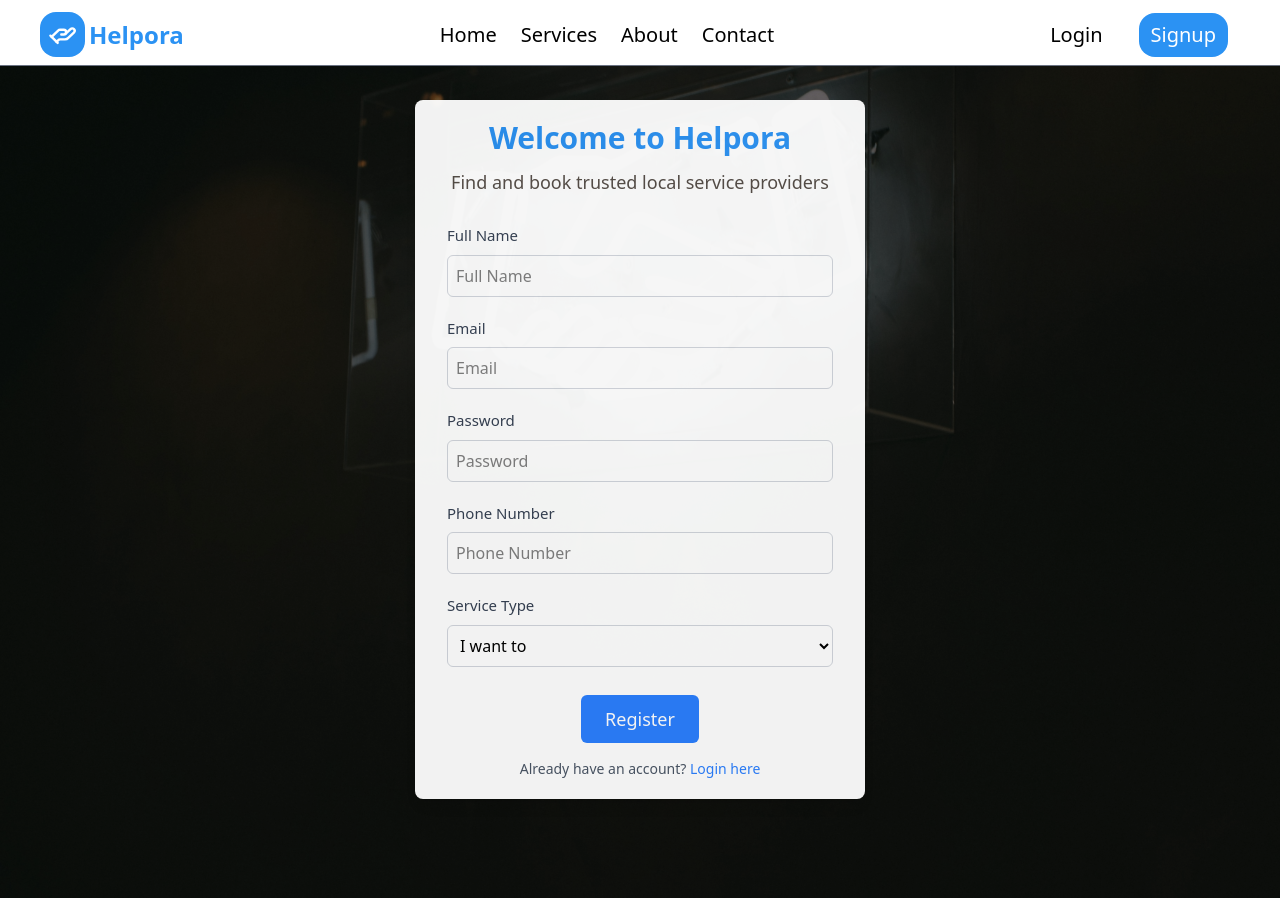
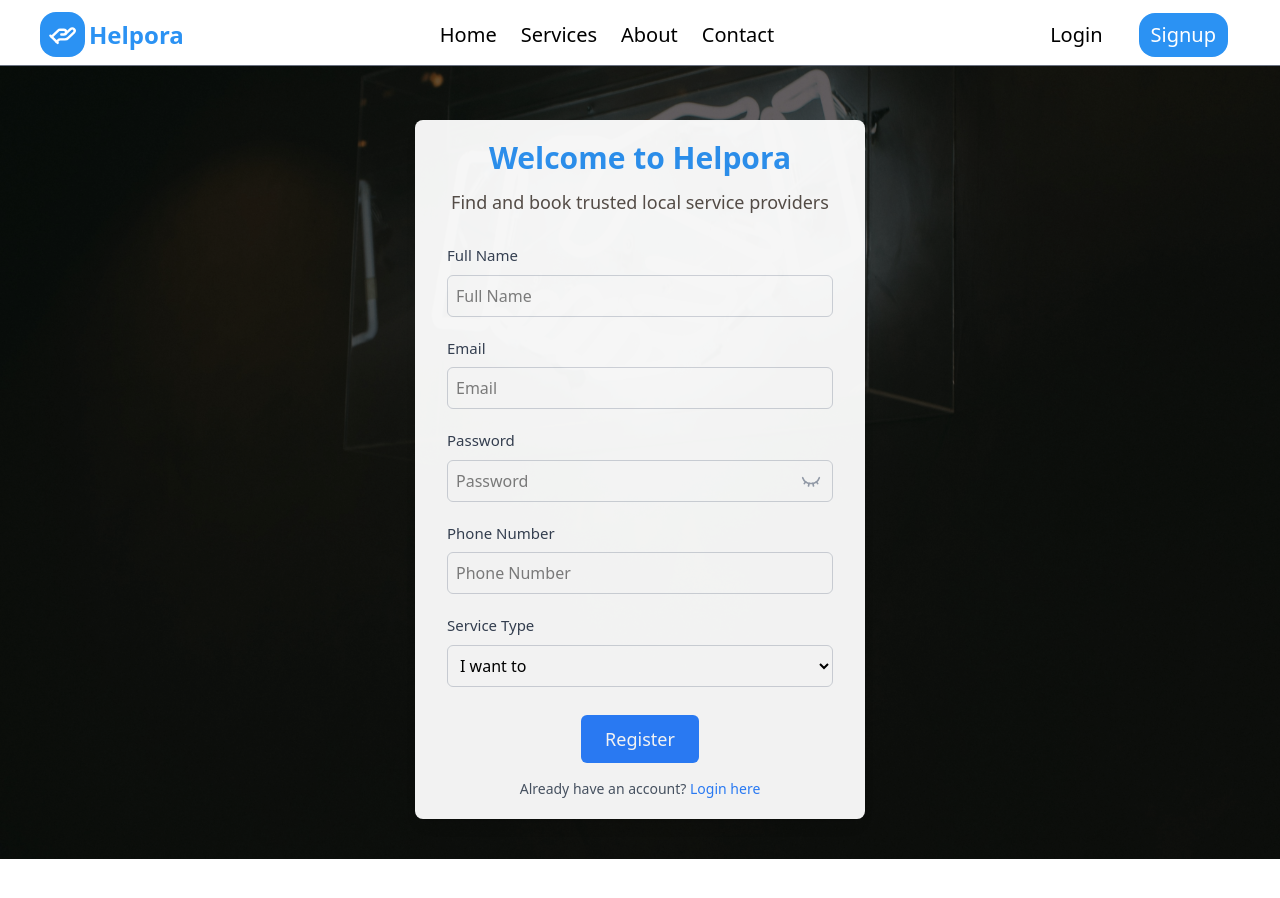
Before and after one commit to siddhikharde/ICP12-Group-Project-FullStack-Helpora, a React (Vite) app in the folder client/: page /register in a window 1280 px wide. After the commit the page ends 859 px from the top, so only its background shows below. Built offline with nearby package versions, Linux system fonts and the light colour scheme.

Commit message:
show password functionality added to the register page

```diff
--- a/client/src/views/Register.jsx
+++ b/client/src/views/Register.jsx
@@ -6,9 +6,10 @@ import { toast, Toaster } from 'react-hot-toast'
 import axios from 'axios'
 import RegisterBg from "../assets/register-bg.jpg"
 import Navbar from '../component/Navbar'
-
+import { Eye, EyeClosed } from 'lucide-react'
 function Register() {
 
+  const [showPassword, setShowPassword]=useState(false);
   const [newUser, setNewUser]=useState({
     fullName:"",
     email:"",
@@ -39,7 +40,7 @@ function Register() {
   }
   return (<>
      <Navbar/>
-    <div className='min-h-screen bg-cover bg-center relative  px-4 py-15'
+    <div className='min-h-screen bg-cover bg-center relative  px-4 flex justify-center pt-20'
      style={{ backgroundImage: `url(${RegisterBg})` }}>
 
        <div className="absolute inset-0 bg-black opacity-[60%]"></div>
@@ -61,12 +62,20 @@ function Register() {
               setNewUser({...newUser , email:e.target.value})
             }} />
           </div>
-           <div className='flex flex-col gap-2'>
+          <div className='flex flex-col gap-2'>
             <label className=' text-[15px] text-gray-700' >Password</label>
-            <Input placeholder='Password' type='password' onChange={(e)=>{
+           <div className='w-full relative'>
+             <Input placeholder='Password' type={showPassword ? "text" : "password"} onChange={(e)=>{
               setNewUser({...newUser , password:e.target.value})
             }} />
-          </div>
+            {showPassword ? <Eye size={20} className='absolute text-[#2b92f3] right-3 top-[50%] translate-y-[-50%]  cursor-pointer' onClick={()=>{
+              setShowPassword(false);
+            }
+            } /> : <EyeClosed size={20} className='absolute text-gray-400 right-3 top-[50%] translate-y-[-50%]  cursor-pointer' onClick={()=>{
+              setShowPassword(true);
+            }}/>}
+           </div>
+  </div>
             <div className='flex flex-col gap-2'>
             <label className=' text-[15px] text-gray-700' >Phone Number</label>
             <Input placeholder='Phone Number' type='text' onChange={(e)=>{
```
